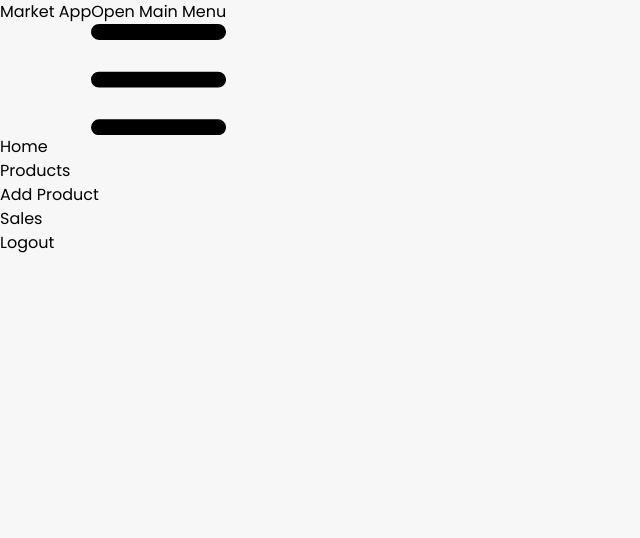
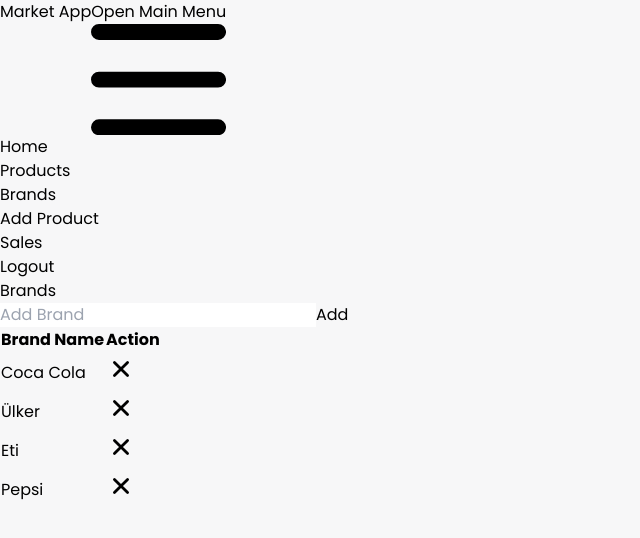
Before and after one commit to aysenurtatli/market-app, a React (Vite) app: page /brands in a window 1280 px wide. Shown: the top 538 px of the page, without its empty margins (0-640 px from the left). Built offline with nearby package versions, Linux system fonts and the light colour scheme; data requests are answered from the project's data file; sample sign-in values are in the browser's storage.

Commit message:
changed ui and added brands

```diff
--- a/data/db.json
+++ b/data/db.json
@@ -2,66 +2,53 @@
   "products": [
     {
       "id": "1",
-      "name": "Makarna",
-      "price": "12",
-      "description": "makarna",
-      "stock": 97
+      "name": "Çikolata",
+      "price": "15",
+      "description": "Ülker Çikolata 50 gr",
+      "stock": 59,
+      "brand": "Ülker"
     },
     {
       "id": "2",
-      "name": "Cips",
-      "price": "45",
-      "description": "cips",
-      "stock": "50"
+      "name": "Gofret",
+      "price": "32",
+      "description": "Ülker Hoşbeş gofret",
+      "stock": 24,
+      "brand": "Ülker"
     },
     {
       "id": "3",
-      "name": "Peynir",
-      "price": "400",
-      "description": "peynir",
-      "stock": "15"
+      "name": "Kola",
+      "price": "55",
+      "description": "1 Lt kola",
+      "stock": 76,
+      "brand": "Coca Cola"
     },
     {
       "id": "4",
-      "name": "Yumurta",
-      "price": "140",
-      "description": "yumurta",
-      "stock": "20"
+      "name": "Kola",
+      "price": "",
+      "description": "Pepsi kola",
+      "stock": "33",
+      "brand": "Pepsi"
+    }
+  ],
+  "brands": [
+    {
+      "id": "5c87",
+      "name": "Coca Cola"
     },
     {
-      "id": "5",
-      "name": "Ekmek",
-      "price": "20",
-      "description": "ekmek",
-      "stock": "300"
+      "id": "92e3",
+      "name": "Ülker"
     },
     {
-      "id": "6",
-      "name": "Köfte",
-      "price": "200",
-      "description": "köfte",
-      "stock": "5"
+      "id": "791a",
+      "name": "Eti"
     },
     {
-      "id": "7",
-      "name": "Sucuk",
-      "price": "400",
-      "description": "sucuk",
-      "stock": "30"
-    },
-    {
-      "id": "8",
-      "name": "Çikolata",
-      "price": "50",
-      "description": "çikolata",
-      "stock": "30"
-    },
-    {
-      "id": "9",
-      "name": "Kola",
-      "price": "55",
-      "description": "kola",
-      "stock": "60"
+      "id": "5acd",
+      "name": "Pepsi"
     }
   ],
   "users": [
@@ -465,6 +452,39 @@
           "quantity": 3
         }
       ]
+    },
+    {
+      "id": "a6ba",
+      "date": "2025-01-30T14:19:41.526Z",
+      "products": [
+        {
+          "id": "1",
+          "name": "Çikolata",
+          "price": "15",
+          "description": "Ülker Çikolata 50 gr",
+          "stock": "60",
+          "brand": "Ülker",
+          "quantity": 1
+        },
+        {
+          "id": "2",
+          "name": "Gofret",
+          "price": "32",
+          "description": "Ülker Hoşbeş gofret",
+          "stock": "25",
+          "brand": "Ülker",
+          "quantity": 1
+        },
+        {
+          "id": "3",
+          "name": "Kola",
+          "price": "55",
+          "description": "1 Lt kola",
+          "stock": "77",
+          "brand": "Coca Cola",
+          "quantity": 1
+        }
+      ]
     }
   ]
 }
--- a/src/App.jsx
+++ b/src/App.jsx
@@ -9,6 +9,7 @@ import Sales from './pages/Sales'
 import { login } from './redux/app/features/loginSlice'
 import './App.css'
 import { useDispatch, useSelector } from 'react-redux'
+import Brands from './pages/Brands'
 
 function App() {
   const dispatch = useDispatch()
@@ -29,6 +30,7 @@ function App() {
         <Route path='/' element={isLoggedIn ? <Home /> : <Navigate to="/login" />} />
         <Route path='/sales' element={isLoggedIn ? <Sales /> : <Navigate to="/login" />}></Route>
         <Route path='/products' element={isLoggedIn ? <ProductPage /> : <Navigate to="/login" />} />
+        <Route path='/brands' element={isLoggedIn ? <Brands /> : <Navigate to="/login" />} />
         <Route path='/addproduct' element={isLoggedIn ? <AddProduct /> : <Navigate to="/login" />} />
       </Routes>
     </>
--- a/src/components/DailySale.jsx
+++ b/src/components/DailySale.jsx
@@ -89,7 +89,7 @@ function DailySale({ sales }) {
                         {isOpen ? <IoIosArrowUp size={30} className='text-white' /> : <IoIosArrowDown size={30} className='text-white' />}
                     </button>
                 </div>
-                <table className={`${isOpen ? 'block' : 'hidden'}  table-auto bg-white rounded-sm my-4 p-3`}>
+                <table className={`${isOpen ? 'block' : 'hidden'}  table-auto bg-white rounded-sm my-4 p-3 `}>
                     <thead>
                         <tr>
                             <th>Product Name</th>
--- a/src/components/Navbar.jsx
+++ b/src/components/Navbar.jsx
@@ -29,6 +29,7 @@ function Navbar() {
                 <ul className='font-medium flex flex-col gap-3 md:gap-0 p-4 md:p-0 mt-4 rounded-lg   md:flex-row md:space-x-8 rtl:space-x-reverse md:mt-0 md:border-0 '>
                     <li><Link to="/">Home</Link></li>
                     <li><Link to="/products">Products</Link></li>
+                    <li><Link to="/brands">Brands</Link></li>
                     <li><Link to="/addproduct">Add Product</Link></li>
                     <li><Link to="/sales">Sales</Link></li>
                     <button onClick={handleLogout} className='bg-blue-600 rounded-md w-16 text-white'>Logout</button>
--- a/src/pages/AddProduct.jsx
+++ b/src/pages/AddProduct.jsx
@@ -1,27 +1,41 @@
-import React, { useState } from 'react'
+import React, { useEffect, useState } from 'react'
 import { useDispatch, useSelector } from 'react-redux';
 import { addNewProduct } from '../redux/app/features/productSlice';
+import { fetchBrandsAsync } from '../redux/app/features/brandThunks';
 
 
 function AddProduct() {
     const [name, setName] = useState('');
     const [price, setPrice] = useState('');
     const [stock, setStock] = useState('');
+    const [brand, setBrand] = useState('')
     const [description, setDescription] = useState('');
     const products = useSelector((state) => state.products.products)
+    const brands = useSelector((state) => state.brands.brands)
     const dispatch = useDispatch();
 
     const handleSubmit = (e) => {
         e.preventDefault();
         const numberId = products.length ? (Number(products[products.length - 1].id) + 1) : 1;
         const id = String(numberId)
-        const newProduct = { name, price, description, id, stock }
+        const newProduct = { name, price, description, id, stock, brand }
         dispatch(addNewProduct(newProduct));
         alert('product added')
         setName('');
         setPrice('');
+        setStock('');
         setDescription('')
+        setBrand('')
     }
+
+    useEffect(() => {
+        dispatch(fetchBrandsAsync())
+    }, [dispatch])
+
+    const handleChange = (e) => {
+        setBrand(e.target.value)
+    }
+
 
 
     return (
@@ -50,6 +64,19 @@ function AddProduct() {
                         </div>
                     </div>
                     <div>
+                        <select
+                            name='brand'
+                            value={brand}
+                            onChange={handleChange}
+                            className='my-4 w-full p-2 focus:outline-none border-zinc-100 rounded-md'
+                        >
+                            <option value="">Select a brand</option>
+                            {brands.map((brand) => (
+                                <option key={brand.id} value={brand.name}>{brand.name}</option>
+                            ))}
+                        </select>
+                    </div>
+                    <div>
                         <label htmlFor="stock">Stock:</label>
                         <input
                             type="number"
--- /dev/null
+++ b/src/pages/Brands.jsx
@@ -0,0 +1,64 @@
+import React, { useEffect, useState } from 'react'
+import { useDispatch, useSelector } from 'react-redux'
+import { addBrandAsync, deleteBrandAsync, fetchBrandsAsync } from '../redux/app/features/brandThunks';
+import { IoClose } from 'react-icons/io5';
+
+function Brands() {
+    const dispatch = useDispatch();
+    const { brands } = useSelector((state) => state.brands);
+    const [newBrand, setNewBrand] = useState("");
+
+    useEffect(() => {
+        dispatch(fetchBrandsAsync());
+    }, [dispatch]);
+
+    const handleAddBrand = () => {
+        if (newBrand.trim() === "") return;
+        dispatch(addBrandAsync({ name: newBrand }));
+        setNewBrand("")
+    }
+
+    const handleDeleteBrand = (id) => {
+        dispatch(deleteBrandAsync(id))
+    }
+
+    return (
+        <div className='container mx-auto'>
+            <h2 className='text-2xl mb-4'>Brands</h2>
+            <div className='flex gap-3'>
+                <input
+                    type="text"
+                    placeholder='Add Brand'
+                    value={newBrand}
+                    onChange={(e) => setNewBrand(e.target.value)}
+                    className='border border-gray-300 rounded-md p-2 w-full focus:outline-none shadow-md  text-gray-400'
+                />
+                <button onClick={handleAddBrand} className='bg-blue-400 text-white rounded-md p-2'>Add</button>
+            </div>
+            <table className='min-w-full bg-white rounded-md p-2 w-full mt-5'>
+                <thead>
+                    <tr className='bg-blue-200 text-blue-800'>
+                        <th>Brand Name</th>
+                        <th>Action</th>
+                    </tr>
+                </thead>
+                <tbody>
+                    {brands.length > 0 ? (
+                        brands.map((brand) => (
+                            <tr key={brand.id} className='border-t'>
+                                <td className='border py-2 px-4'>{brand.name}</td>
+                                <td className='py-2 px-4 border text-center'>
+                                    <button onClick={() => handleDeleteBrand(brand.id)}><IoClose size={30} className='text-red-600' /></button>
+                                </td>
+                            </tr>
+                        ))
+                    ) : (<tr>
+                        <td>No Brand Found</td>
+                    </tr>)}
+                </tbody>
+            </table>
+        </div>
+    )
+}
+
+export default Brands
--- a/src/pages/Home.jsx
+++ b/src/pages/Home.jsx
@@ -31,11 +31,11 @@ function Home() {
     }
 
     return (
-        <div className='container mx-auto'>
+        <div className='container  mx-auto'>
             <div className='grid sm:grid-cols-1 lg:grid-cols-2'>
                 <div className='mx-auto'>
                     <h2 className='text-3xl text-zinc-600'>Barcode</h2>
-                    <input type="text" className=' shadow-md bg-zinc-100 w-[500px] h-[100px] mt-2 rounded-md focus:outline-none p-2 text-3xl' value={idSearch} onChange={handleInputChange} onKeyDown={handleKeyDown} />
+                    <input type="text" className=' shadow-md bg-zinc-100 w-[500px] h-[100px] mt-2 rounded-md focus:outline-none px-3 text-3xl' value={idSearch} onChange={handleInputChange} onKeyDown={handleKeyDown} />
                     {notFound && (
                         <div className="bg-white h-[100px] flex items-center justify-center text-red-500 font-bold rounded-md text-4xl my-6">{notFound}</div>
                     )}
--- a/src/pages/ProductPage.jsx
+++ b/src/pages/ProductPage.jsx
@@ -1,16 +1,24 @@
 import React, { useEffect, useState } from 'react'
 import { useDispatch, useSelector } from 'react-redux'
 import { deleteProductAsync, fetchProductsAsync } from '../redux/app/features/productSlice';
-import { IoClose } from "react-icons/io5";
 import Barcode from 'react-barcode';
+import { IoClose } from 'react-icons/io5';
+import { fetchBrandsAsync } from '../redux/app/features/brandThunks';
 
-function ProductPage({ product }) {
+
+function ProductPage() {
     const [searchTerm, setSearchTerm] = useState("");
+    const [searchBrand, setSearchBrand] = useState("");
     const dispatch = useDispatch();
+    const { brands } = useSelector((state) => state.brands)
     const { products } = useSelector((state) => state.products);
 
     useEffect(() => {
         dispatch(fetchProductsAsync());
+    }, [dispatch])
+
+    useEffect(() => {
+        dispatch(fetchBrandsAsync());
     }, [dispatch])
 
 
@@ -18,59 +26,77 @@ function ProductPage({ product }) {
         dispatch(deleteProductAsync(id))
     }
 
-    const handleSubmit = (e) => {
-        e.preventDefault();
-        const updateData = {
-            name,
-            price,
-            stock
-        };
-
-        dispatch(updateProductAsync({ id: product.id, updateData }))
-            .then(() => {
-                alert('product updated')
-            })
-            .catch((err) => {
-                console.error('failed', err)
-            });
-    }
-
     const handleSearch = (e) => {
         setSearchTerm(e.target.value.toLowerCase());
     };
 
+    const handleBrandSearch = (e) => {
+        setSearchBrand(e.target.value)
+    }
+
+    const uniqueBrands = [...new Set(brands.map(brand => brand.name))];
+
     const filteredProducts = products.filter((product) =>
-        product.name.toLowerCase().includes(searchTerm)
+        product.name.toLowerCase().includes(searchTerm) &&
+        (searchBrand === "" || product.brand === searchBrand)
     );
 
 
     return (
         <div className="container mx-auto">
-            <h3 className="text-3xl my-5">Products</h3>
+            <div className='sticky top-10 z-10 mb-6 p-2 rounded-md'>
                 <input
                     type="text"
                     placeholder="Search products..."
                     value={searchTerm}
                     onChange={handleSearch}
-                className="border border-gray-300 rounded-md p-2 w-full mb-4 focus:outline-none "
+                    className="border border-gray-300 rounded-md p-2 w-full focus:outline-none shadow-md"
                 />
-            <div className="grid grid-cols-1 md:grid-cols-2 lg:grid-cols-3 gap-4">
+                <select value={searchBrand} onChange={handleBrandSearch} className='border border-gray-300 rounded-md p-2 w-full focus:outline-none shadow-md my-2 text-gray-400'>
+                    <option value="">All Brands</option>
+                    {uniqueBrands.map((brand) => (
+                        <option value={brand} key={brand}>{brand}</option>
+                    ))}
+                </select>
+            </div>
+            <div className="overflow-x-auto mt-8">
+                <table className='min-w-full bg-white rounded-md p-2 w-full mb-4'>
+                    <thead>
+                        <tr className='bg-blue-200 text-blue-800'>
+                            <th>Barcode</th>
+                            <th>Brand</th>
+                            <th>Name</th>
+                            <th>Price</th>
+                            <th>Stock</th>
+                            <th>Description</th>
+                            <th>Actions</th>
+                        </tr>
+                    </thead>
+                    <tbody>
                         {filteredProducts.length > 0 ? (
                             filteredProducts.map((product) => (
-                        <div key={product.id} className="bg-gray-100 p-4 rounded-lg shadow-md">
-                            <Barcode value={product.id}></Barcode>
-                            <h4 className="text-xl font-bold">{product.name}</h4>
-                            <p className='text-xl font-semibold  bg-green-300 text-green-900   h-10 flex items-center px-2 rounded-sm'>Price: {product.price}₺</p>
-                            <p className="text-gray-700">Stock: {product.stock}</p>
-                            <p className='text-lg'>{product.description}</p>
-                            <div className='text-white flex items-center justify-center float-right bg-zinc-300 w-[50px] h-10 cursor-pointer rounded-md hover:bg-zinc-400 duration-200' onClick={() => handleDelete(product.id)}><IoClose /></div>
-                        </div>
+                                <tr key={product.id} className='border-t'>
+                                    <td className='py-2 px-4 border'><Barcode value={product.id} /></td>
+                                    <td className='py-2 px-4 border'>{product.brand}</td>
+                                    <td className='py-2 px-4 border'>{product.name}</td>
+                                    <td className='py-2 px-4 border'>{product.price}</td>
+                                    <td className='py-2 px-4 border'>{product.stock}</td>
+                                    <td className='py-2 px-4 border'>{product.description}</td>
+                                    <td className='py-2 px-4 border text-center'>
+                                        <button onClick={() => handleDelete(product.id)}>
+                                            <IoClose size={30} className='text-red-600' />
+                                        </button>
+                                    </td>
+
+                                </tr>
                             ))
                         ) : (
-                    <p className="text-gray-500 col-span-full">
-                        No products match your search.
-                    </p>
+                            <tr>
+                                <td colSpan={6}>No products match your search</td>
+                            </tr>
                         )}
+                    </tbody>
+                </table>
             </div>
         </div>
     );
--- /dev/null
+++ b/src/redux/app/features/brandSlice.js
@@ -0,0 +1,26 @@
+import { createSlice } from "@reduxjs/toolkit";
+import { addBrandAsync, fetchBrandsAsync, deleteBrandAsync } from "./brandThunks";
+
+const initialState = {
+    brands: [],
+};
+
+const brandSlice = createSlice({
+    name: 'brands',
+    initialState,
+    reducers: {},
+    extraReducers: (builder) => {
+        builder
+            .addCase(fetchBrandsAsync.fulfilled, (state, action) => {
+                state.brands = action.payload;
+            })
+            .addCase(addBrandAsync.fulfilled, (state, action) => {
+                state.brands.push(action.payload);
+            })
+            .addCase(deleteBrandAsync.fulfilled, (state, action) => {
+                state.brands = state.brands.filter((brand) => brand.id !== action.payload)
+            })
+    }
+})
+
+export default brandSlice.reducer
--- /dev/null
+++ b/src/redux/app/features/brandThunks.js
@@ -0,0 +1,29 @@
+import { createAsyncThunk } from "@reduxjs/toolkit";
+import axios from "axios";
+
+export const fetchBrandsAsync = createAsyncThunk("brands/fetchBrands", async (_, thunkAPI) => {
+    return axios
+        .get("http://localhost:3000/brands")
+        .then((response) => response.data)
+        .catch((err) => {
+            throw err;
+        });
+});
+
+export const addBrandAsync = createAsyncThunk(
+    "brands/addBrand",
+    async (newBrand, thunkAPI) => {
+        return axios
+            .post("http://localhost:3000/brands", newBrand)
+            .then((response) => response.data)
+            .catch((err) => thunkAPI.rejectWithValue(err.response?.data || err.message));
+    }
+)
+
+export const deleteBrandAsync = createAsyncThunk(
+    "brands/deleteBrandAsync", async (id, thunkAPI) => {
+        return axios.delete(`http://localhost:3000/brands/${id}`)
+            .then(() => id)
+            .catch((err) => thunkAPI.rejectWithValue(err.response?.data || err.message))
+    }
+)
--- a/src/redux/app/store.js
+++ b/src/redux/app/store.js
@@ -2,11 +2,13 @@ import { configureStore } from "@reduxjs/toolkit";
 import loginReducer from './features/loginSlice'
 import productReducer from './features/productSlice'
 import checkoutReducer from './features/checkoutSlice'
+import brandReducer from './features/brandSlice'
 
 export const store = configureStore({
     reducer: {
         auth: loginReducer,
         products: productReducer,
+        brands: brandReducer,
         checkout: checkoutReducer,
     }
 })
```
Lines whose indentation alone changed are shown as unchanged.
